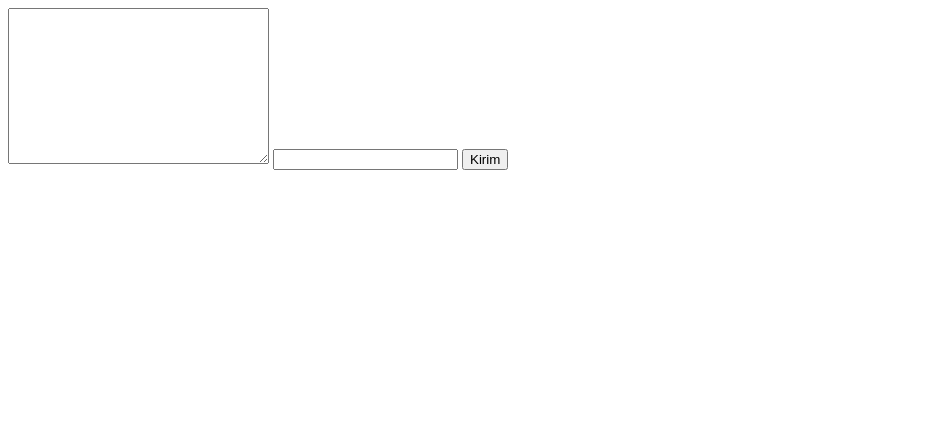
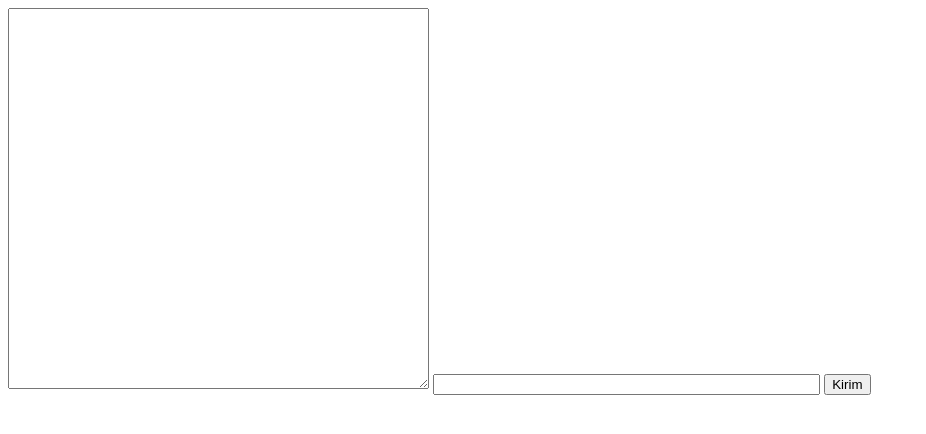
Before and after one commit to ZakiRaihan4636/oraktikum_pemweb01, a plain HTML site: page praktikum 8/tugas2 prakitkum 8 javascript/tugas2_aplikasi_chat.html in a window 1280 px wide. Shown: the whole page, without its empty margins (0-926 px from the left). Drawn offline with Linux system fonts and the light colour scheme.

Commit message:
tugas2_aplikasi_chat.html

```diff
--- a/praktikum 8/tugas2 prakitkum 8 javascript/tugas2_aplikasi_chat.html
+++ b/praktikum 8/tugas2 prakitkum 8 javascript/tugas2_aplikasi_chat.html
@@ -7,10 +7,10 @@
   <title>Chat message - Muhamad Zaki Raihan</title>
 </head>
 <body>
-   <textarea name="" id="chat" cols="30" rows="10"></textarea>
+   <textarea name="" id="chat" cols="50" rows="25"></textarea>
 
 
-   <input  type="text" id="input">
+   <input style="width:30%;"  type="text" id="input">
    <button onclick="kirim()">Kirim</button>
 
 
```
